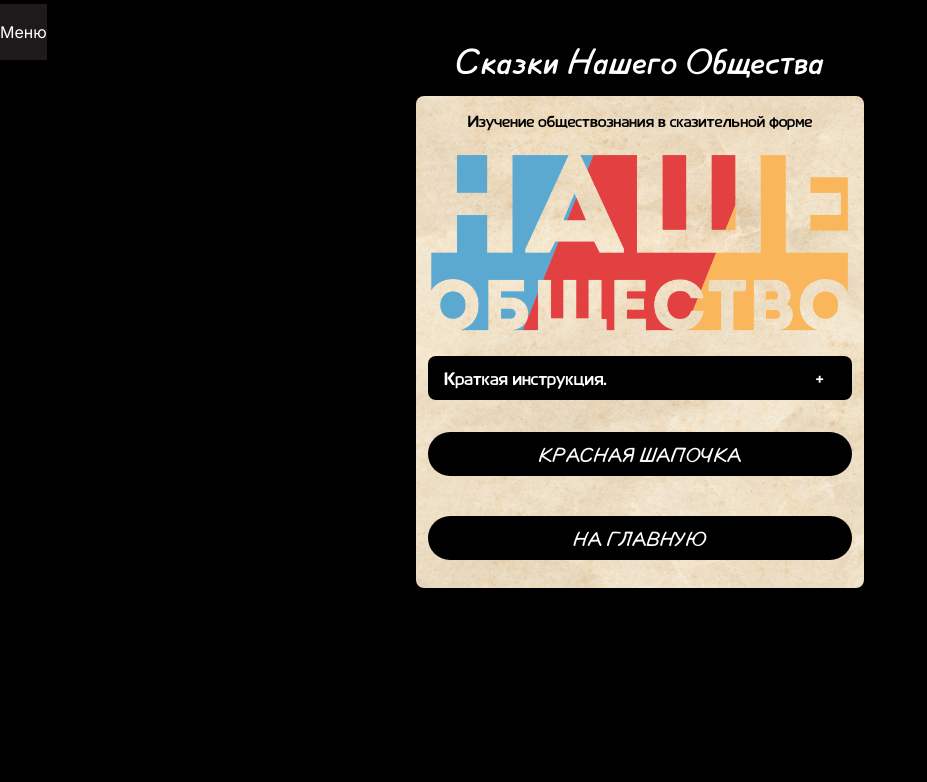
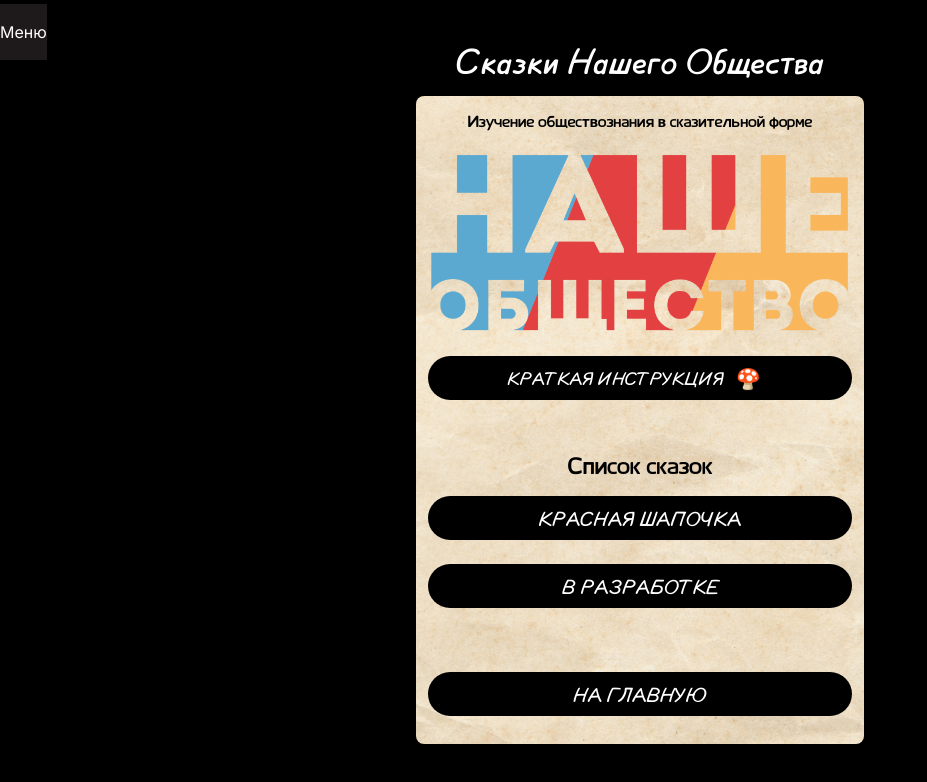
Before and after one commit to skillup23/nasheobshestvo-stories, a Next.js app: page /stories in a window 1280 px wide. Shown: the top 782 px of the page, without its empty margins (0-927 px from the left). Built offline with nearby package versions, Linux system fonts and the light colour scheme.

Commit message:
Картинки Красной Шапочки 0.46

```diff
--- a/app/stories/page.jsx
+++ b/app/stories/page.jsx
@@ -27,10 +27,10 @@ export default function Stories() {
           priority
         />
         <Accordion
-          title="Краткая инструкция."
+          title="Краткая инструкция"
           key={1}
-          styleCustom="bg-black text-white"
-          styleCustomTitle="px-4"
+          styleCustom="bg-black text-white rounded-[25px]"
+          styleCustomTitle="px-4 uppercase font-comial justify-center"
         >
           <p className="text-base font-cloudWorld text-black">
             1. Чуть ниже распологается список сказок. Выберите любую из них,
@@ -67,13 +67,26 @@ export default function Stories() {
           />
         </Accordion>
 
-        <div className="flex gap-2 justify-center flex-col">
+        <p className="text-2xl text-center font-cloudWorld text-black mt-12">
+          Список сказок
+        </p>
+
+        <div className="flex justify-center flex-col">
           <ButtonStories
             link="/stories/red-hat/start"
             text="Красная шапочка"
-            styleButton="text-center"
+            styleButton="text-center py-1"
           />
-          <ButtonStories link="/" text="На Главную" styleButton="text-center" />
+          <ButtonStories
+            link="#"
+            text="В разработке"
+            styleButton="text-center mt-2"
+          />
+          <ButtonStories
+            link="/"
+            text="На Главную"
+            styleButton="text-center mt-12"
+          />
         </div>
       </div>
     </section>
--- a/app/stories/red-hat/final/choice-1/page.jsx
+++ b/app/stories/red-hat/final/choice-1/page.jsx
@@ -22,7 +22,11 @@ export default function RedHatFinal_1() {
         </h3>
         <div className="accordion">
           {accordionDataFinal_1.map(({ title, content, id }) => (
-            <Accordion title={title} key={id}>
+            <Accordion
+              title={title}
+              key={id}
+              styleCustom="bg-black text-white rounded-[10px]"
+            >
               {content}
             </Accordion>
           ))}
--- a/app/stories/red-hat/start/page.jsx
+++ b/app/stories/red-hat/start/page.jsx
@@ -8,7 +8,7 @@ export default function RedHatStart() {
     <section className="flex min-h-screen flex-col items-center justify-start p-2">
       <h1 className="text-4xl font-comial my-4">Вступление</h1>
       <div className="red-hat-fon p-3 rounded-lg max-w-md">
-        <p className="text-normal text-xs text-center">
+        <p className="text-normal text-center">
           В некотором царстве, в некотором государстве…
         </p>
         <Image
--- a/components/Accordion.jsx
+++ b/components/Accordion.jsx
@@ -15,17 +15,17 @@ const Accordion = ({ title, children, styleCustom, styleCustomTitle }) => {
 
   return (
     <div
-      className={`accordion-item text-base text-black font-cloudWorld bg-[#9d9d9d] rounded-lg py-1 my-4 ${styleCustom}`}
+      className={`accordion-item text-base text-black font-cloudWorld bg-[#9d9d9d] py-1 my-4 ${styleCustom}`}
     >
       <div
-        className={`accordion-title flex justify-between p-1 text-lg ${styleCustomTitle}`}
+        className={`accordion-title flex p-1 text-lg ${styleCustomTitle}`}
         onClick={() => setIsActive(!isActive)}
       >
-        <h6>{title}</h6>
-        <p className="mr-3 text-xl">{isActive ? '-' : '+'}</p>
+        <h6 className="mr-3">{title}</h6>
+        <p className="mr-3 text-xl">{isActive ? '🥧' : '🍄'}</p>
       </div>
       {isActive && (
-        <div className="accordion-content bg-[#959092] rounded-lg px-1">
+        <div className="accordion-content bg-white rounded-lg px-1 pt-1 text-black">
           {children}
         </div>
       )}
--- a/components/Header.jsx
+++ b/components/Header.jsx
@@ -43,13 +43,6 @@ export default function Header() {
         </Link>
         <button
           type="button"
-          onClick={() => visibleMenu()}
-          className="text-xl border p-2 my-2 w-1/2"
-        >
-          Закрыть меню
-        </button>
-        <button
-          type="button"
           onClick={function () {
             router.back();
             visibleMenu();
@@ -58,6 +51,13 @@ export default function Header() {
         >
           Назад
         </button>
+        <button
+          type="button"
+          onClick={() => visibleMenu()}
+          className="text-xl border p-2 my-2 w-1/2"
+        >
+          Закрыть меню
+        </button>
       </div>
     </header>
   );
```
